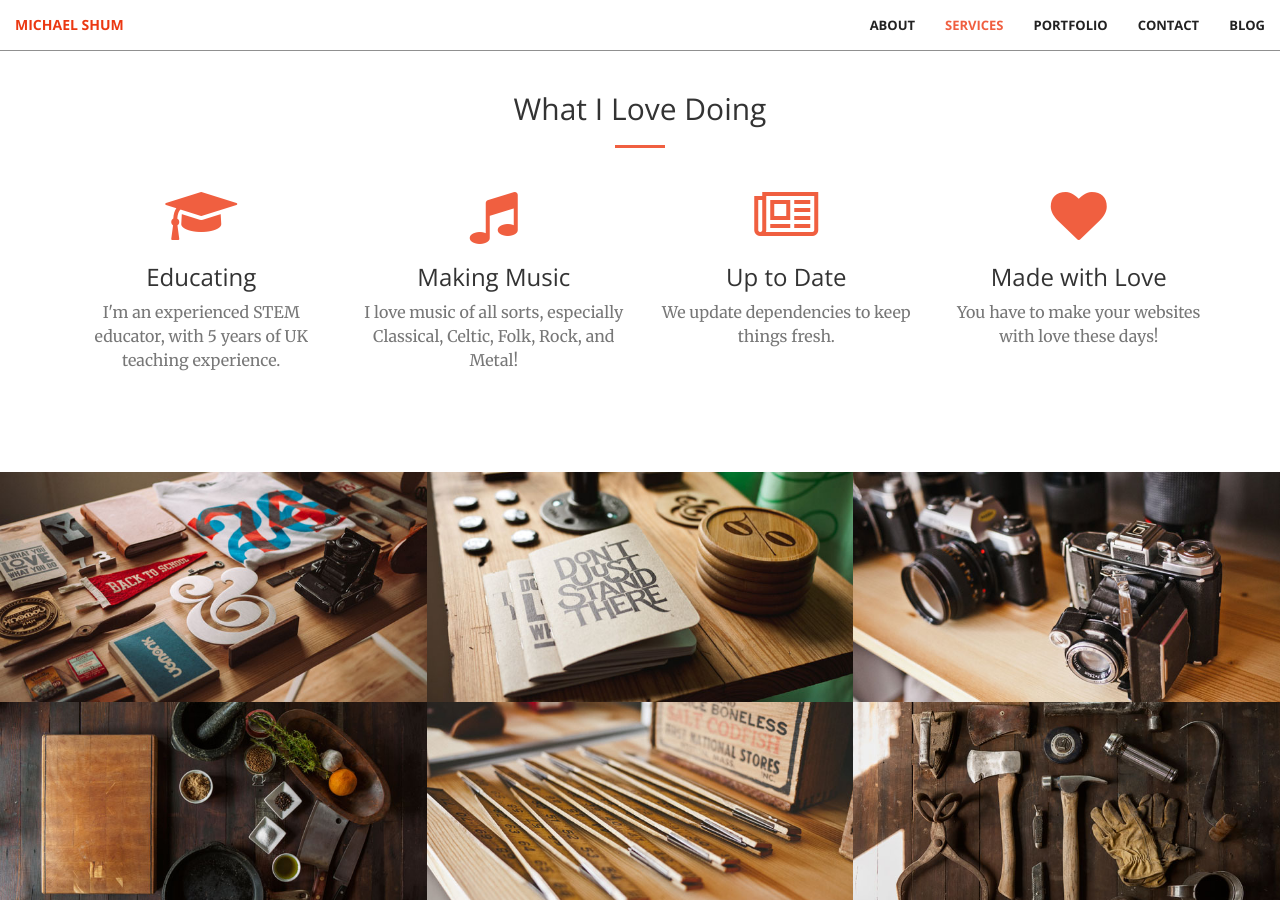
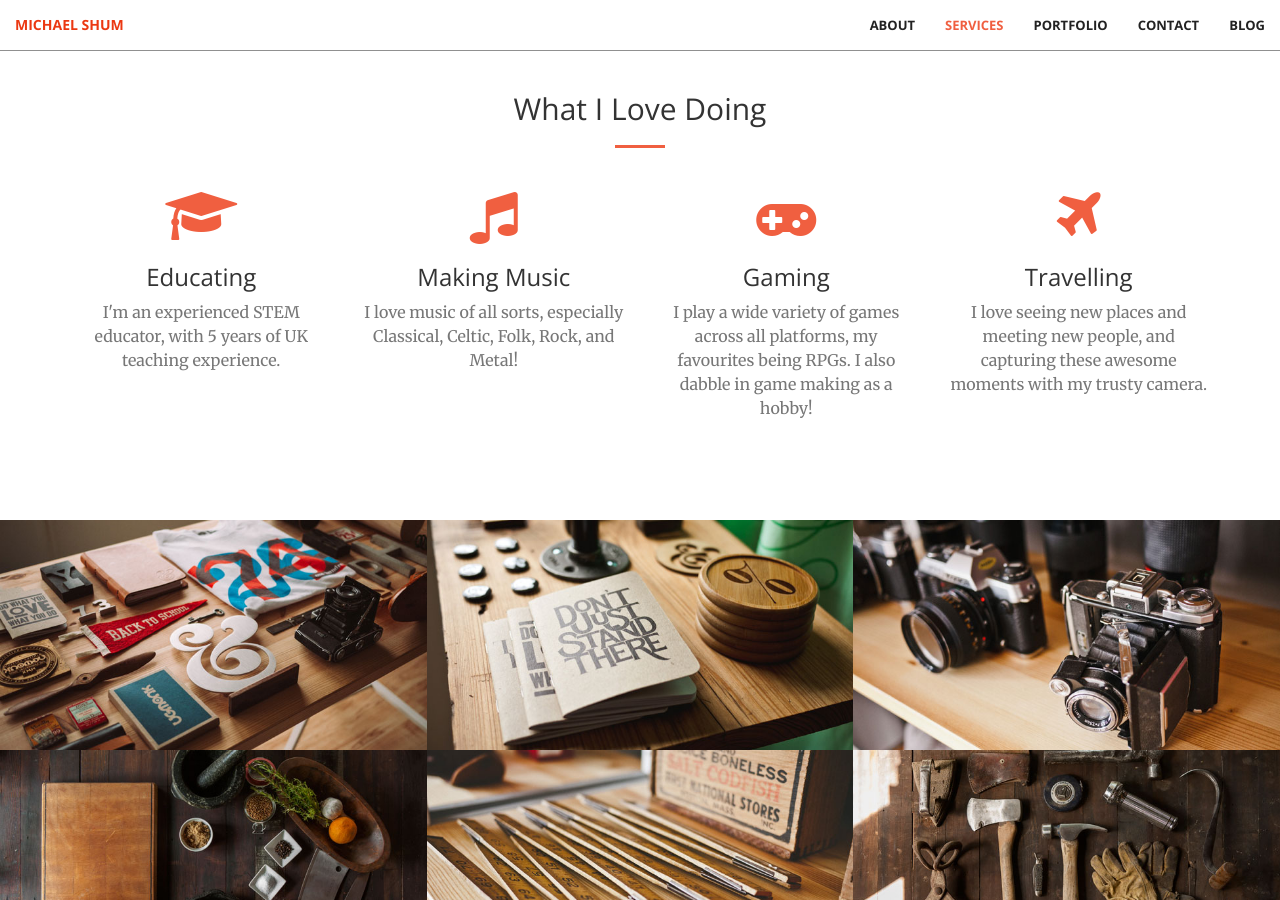
Before and after one commit to petriomelony/petriomelony.github.io, a Jekyll site: the page built from index.html, in a window 1280 px wide and 900 px high, scrolled down 1688 px. Built offline with Jekyll 4.4.1, drawn with Linux system fonts in a browser that asks for light colours; nearby versions of some CDN libraries.

Commit message:
Update services.html

```diff
--- a/_includes/services.html
+++ b/_includes/services.html
@@ -25,16 +25,16 @@
             </div>
             <div class="col-lg-3 col-md-6 text-center">
                 <div class="service-box">
-                    <i class="fa fa-4x fa-newspaper-o wow bounceIn text-primary" data-wow-delay=".2s"></i>
-                    <h3>Up to Date</h3>
-                    <p class="text-muted">We update dependencies to keep things fresh.</p>
+                    <i class="fa fa-4x fa-gamepad wow bounceIn text-primary" data-wow-delay=".2s"></i>
+                    <h3>Gaming</h3>
+                    <p class="text-muted">I play a wide variety of games across all platforms, my favourites being RPGs.  I also dabble in game making as a hobby!</p>
                 </div>
             </div>
             <div class="col-lg-3 col-md-6 text-center">
                 <div class="service-box">
-                    <i class="fa fa-4x fa-heart wow bounceIn text-primary" data-wow-delay=".3s"></i>
-                    <h3>Made with Love</h3>
-                    <p class="text-muted">You have to make your websites with love these days!</p>
+                    <i class="fa fa-4x fa-plane wow bounceIn text-primary" data-wow-delay=".3s"></i>
+                    <h3>Travelling</h3>
+                    <p class="text-muted">I love seeing new places and meeting new people, and capturing these awesome moments with my trusty camera.</p>
                 </div>
             </div>
         </div>
```
